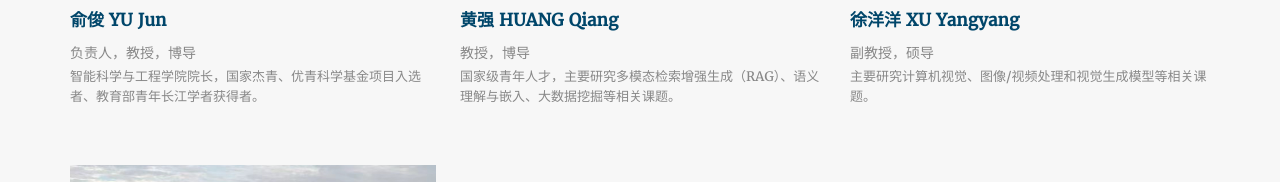
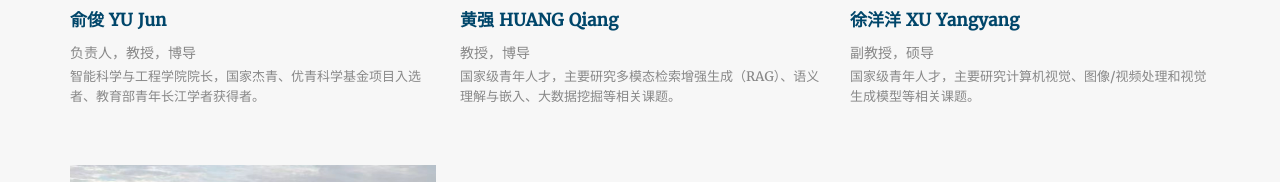
Before and after one commit to M3AIL/M3AIL.github.io, a plain HTML site: page people.html in a window 1280 px wide. Shown: the part 711-893 px from the top of the page. Drawn offline with Linux system fonts and the light colour scheme.

Commit message:
更新国家级青年人才

```diff
--- a/people.html
+++ b/people.html
@@ -142,7 +142,7 @@
                   <span>副教授，硕导</span>
                 </div>
                 <p>
-                  主要研究计算机视觉、图像/视频处理和视觉生成模型等相关课题。
+                  国家级青年人才，主要研究计算机视觉、图像/视频处理和视觉生成模型等相关课题。
                 </p>
               </div>
             </div>
```
